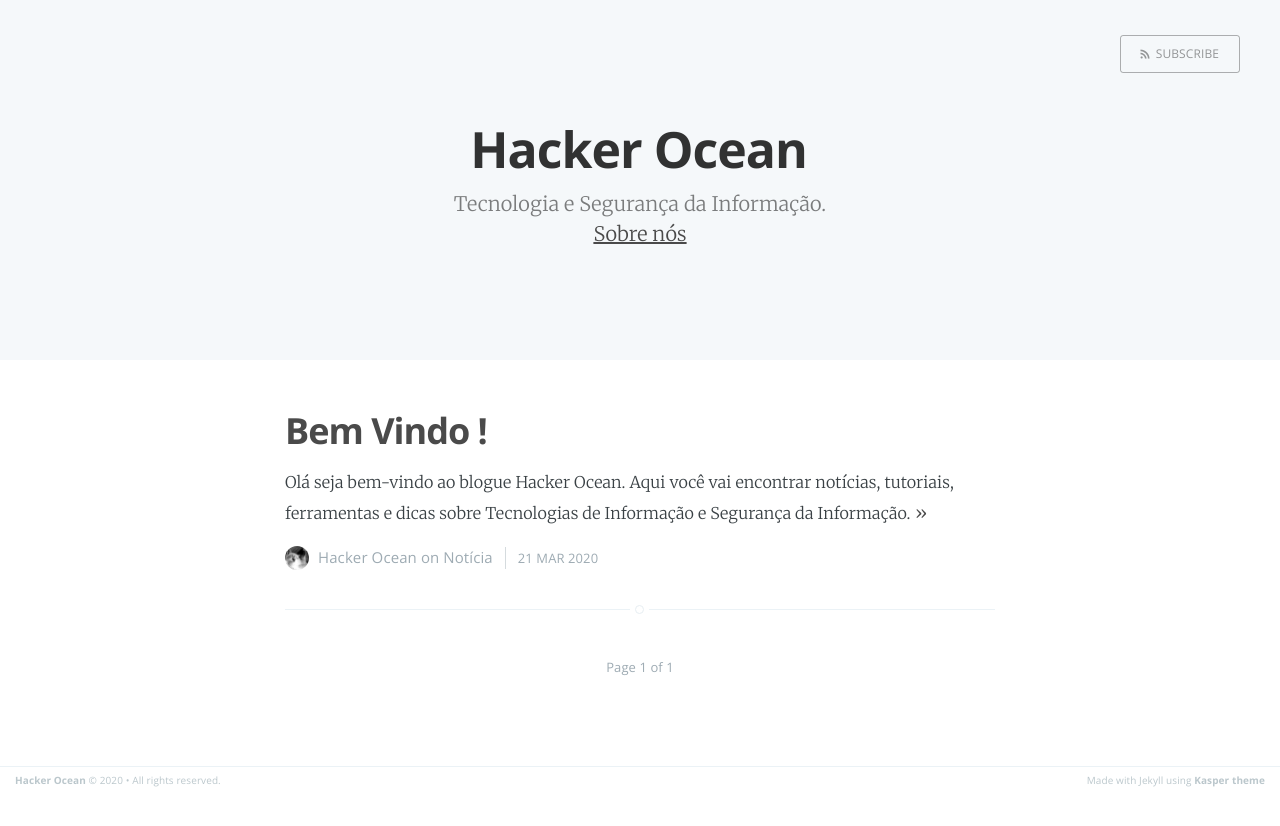
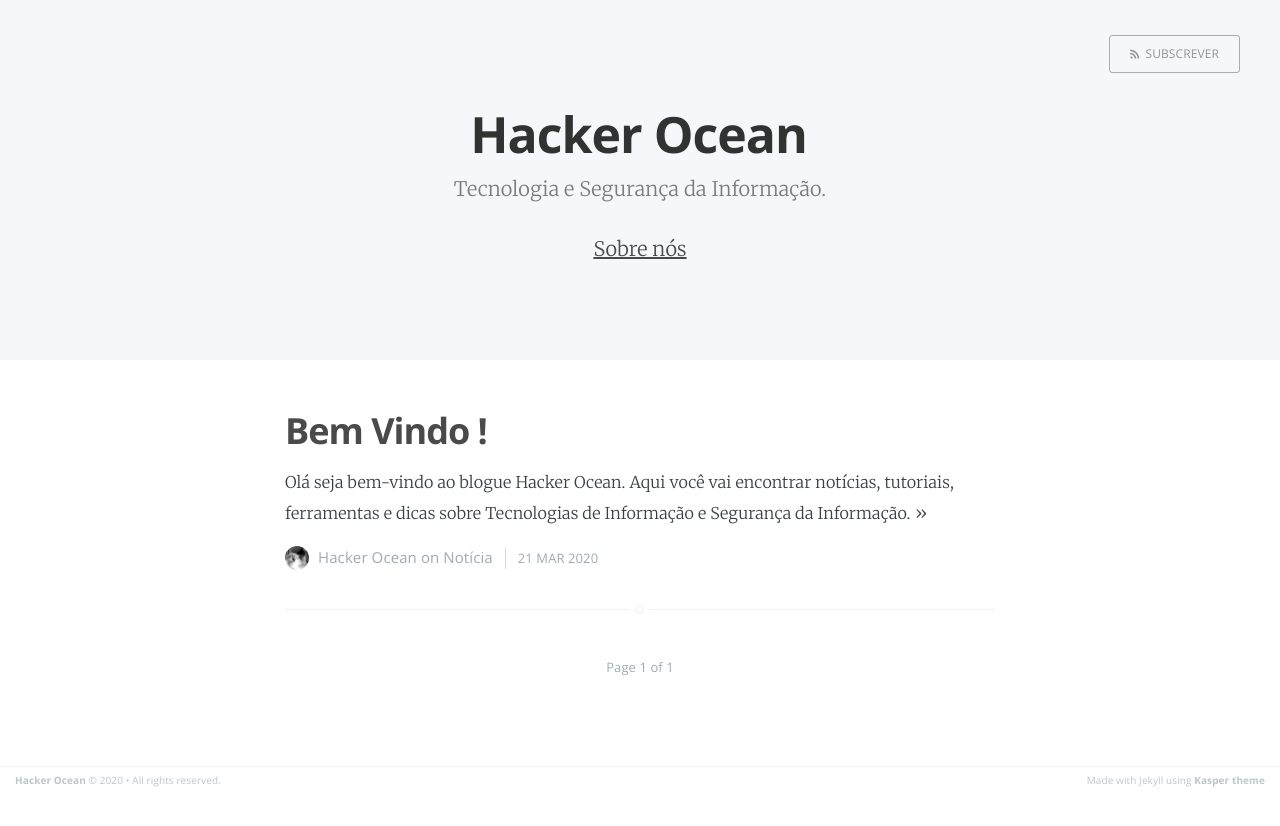
Before and after one commit to hackerocean/hackerocean.github.io, a Jekyll site: the page built from index.html, in a window 1280 px wide. Shown: the top 826 px of the page. Built offline with Jekyll 4.4.1, drawn with Linux system fonts in a browser that asks for light colours; the list of posts is cut into pages by our own code.

Commit message:
Update index.html

```diff
--- a/index.html
+++ b/index.html
@@ -12,14 +12,14 @@
                     <img src="{{ page.logo }}" alt="Blog Logo" />
                 </a>
             {% endif %}
-        <a class="subscribe-button icon-feed" href="{{ site.baseurl }}feed.xml">Subscribe</a>
+        <a class="subscribe-button icon-feed" href="{{ site.baseurl }}feed.xml">Subscrever</a>
     </nav>
     <div class="vertical">
         <div class="main-header-content inner">
             <h1 class="page-title">{{ site.name }}</h1>
             <h2 class="page-description">
                 {% if site.description %} {{ site.description }}. {% endif %}
-                {% if page.about %} <a href='{{ site.baseurl }}{{ page.about }}'> <br/>Sobre nós </a> {% endif %}
+                {% if page.about %} <br/><a href='{{ site.baseurl }}{{ page.about }}'> <br/>Sobre nós </a> {% endif %}
             </h2>
         </div>
     </div>
```
